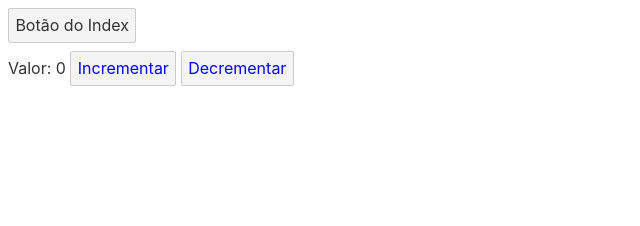
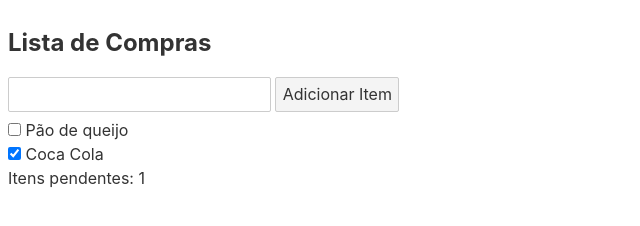
Before and after one commit to mariaclaudiapio/topicos-especiais-frontend, a Svelte app in the folder svelte/svelte-app/: page / in a window 1280 px wide. Shown: the whole page, without its empty margins (0-640 px from the left). Built offline with nearby package versions, Linux system fonts and the light colour scheme.

Commit message:
Svelte:
manipulando formulários

```diff
--- a/svelte/svelte-app/public/index.html
+++ b/svelte/svelte-app/public/index.html
@@ -14,6 +14,6 @@
 </head>
 
 <body>
-	<button>Botão do Index</button>
+
 </body>
 </html>
--- /dev/null
+++ b/svelte/svelte-app/src/lista-compras/ListaCompras.svelte
@@ -0,0 +1,44 @@
+<script>
+    let itens = [{
+        comprado: false,
+        descricao: "Pão de queijo"
+    }, {
+        comprado: true,
+        descricao: "Coca Cola"
+    }]
+
+
+    let descricao = ""
+    function handleInput(e) {
+        descricao = e.target.value
+
+    }
+
+    function adicionarItem() {
+        itens = [
+            ...itens, {
+                descricao: descricao
+            }
+        ]
+        descricao = ""
+    }
+</script>
+
+<h2>Lista de Compras</h2>
+<input bind:value={descricao} />
+<button on:click={adicionarItem}>Adicionar Item</button>
+
+{#if itens.length === 0}
+    <div>A lista está vazia.</div>
+{:else}
+    {#each itens as item, i}
+    <div>
+        <label>
+            <input type="checkbox" bind:checked={item.comprado}>
+            {item.descricao}
+        </label>
+    </div>
+    {/each}
+{/if}
+
+<div>Itens pendentes: {itens.filter(item => item.comprado).length}</div>
--- a/svelte/svelte-app/src/main.js
+++ b/svelte/svelte-app/src/main.js
@@ -1,10 +1,7 @@
-import Contador from './Contador.svelte';
+import ListaCompras from './lista-compras/ListaCompras.svelte';
 
-const app = new Contador({
+const app = new ListaCompras({
 	target: document.body,
-	props: {
-		name: 'world'
-	}
-});
+})
 
-export default app;
+export default app
```
Also changed, not shown: svelte/svelte-app/src/contador/Contador.svelte (renamed from svelte/svelte-app/src/Contador.svelte).
